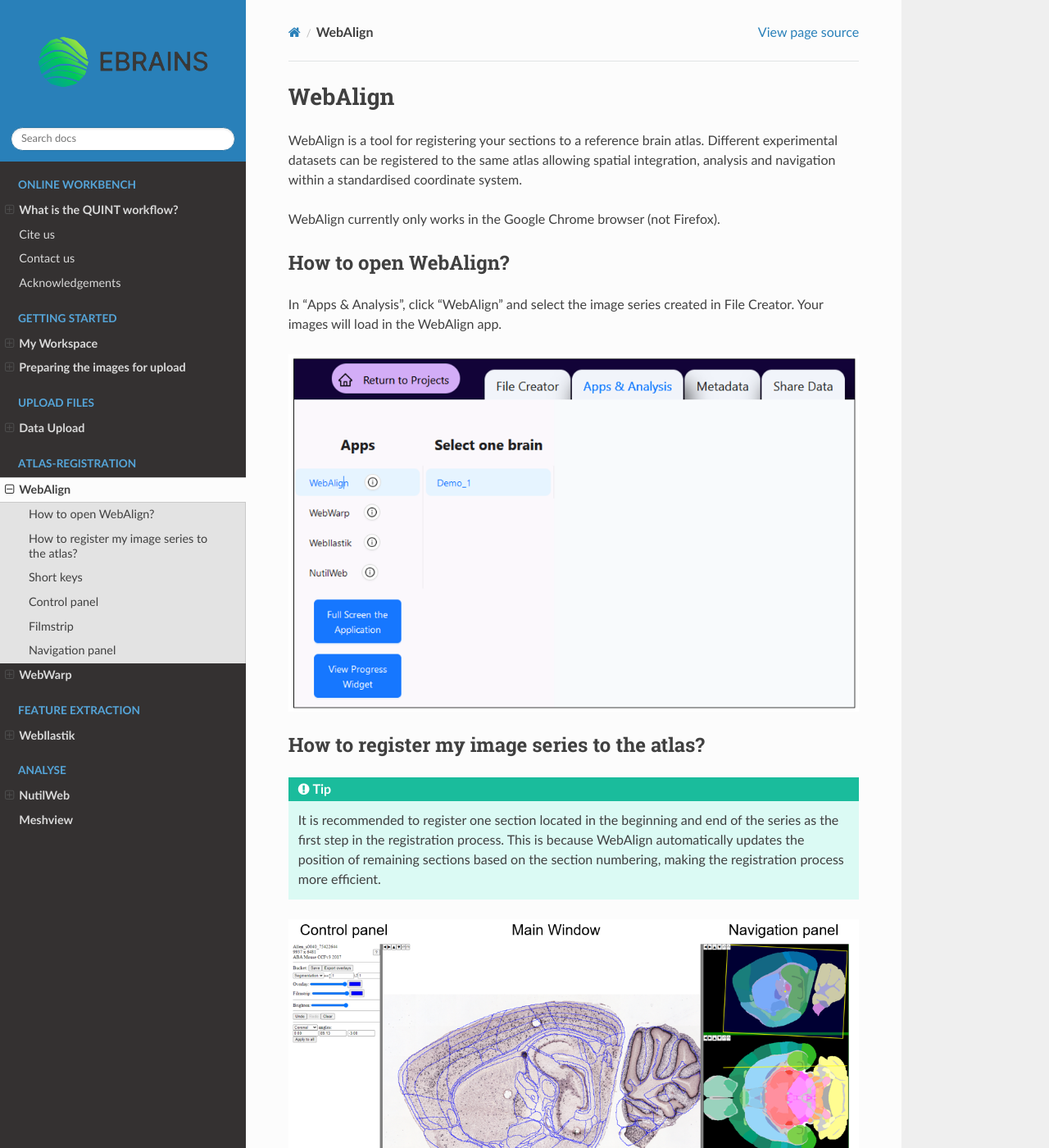
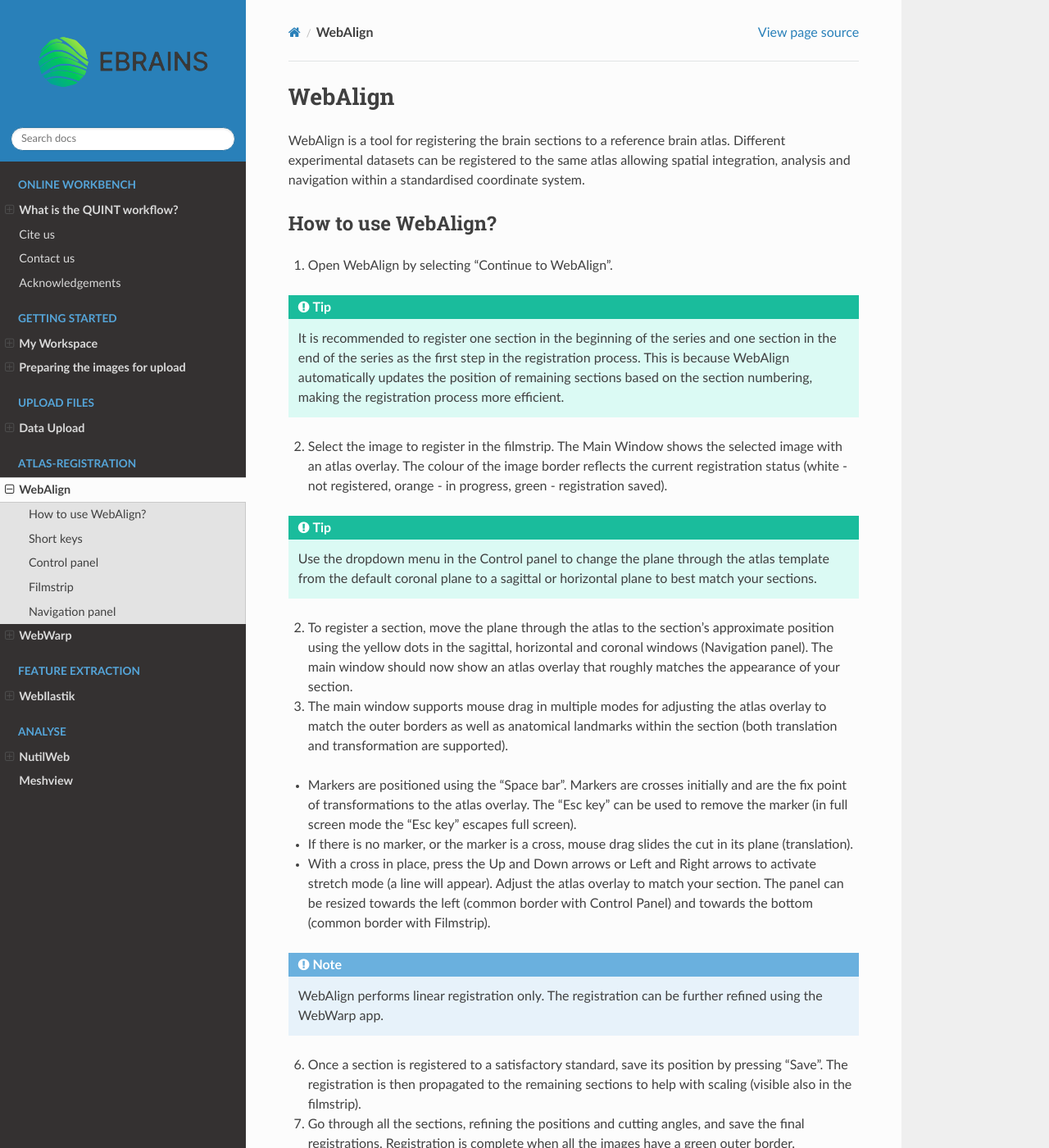
Before and after one commit to Neural-Systems-at-UIO/QUINT_webtools, a Sphinx documentation site: the page built from docs/WebAlign.rst, in a window 1280 px wide and 1400 px high. Shown: the whole window at 82% size. Built offline with Sphinx 7.4.7 and the Read the Docs theme 3.1.0, drawn with Linux system fonts in a browser that asks for light colours; some of the changed text lies outside the part shown.

Commit message:
Update RtD

```diff
--- a/docs/WebAlign.rst
+++ b/docs/WebAlign.rst
@@ -1,26 +1,16 @@
 **WebAlign**
 ============
 
-WebAlign is a tool for registering your sections to a reference brain atlas. Different experimental datasets can be registered to the same atlas allowing spatial integration, analysis and navigation within a standardised coordinate system.
+WebAlign is a tool for registering the brain sections to a reference brain atlas. Different experimental datasets can be registered to the same atlas allowing spatial integration, analysis and navigation within a standardised coordinate system.
 
-.. Warning::
-WebAlign currently only works in the Google Chrome browser (not Firefox).
-
-How to open WebAlign?
-------------------------
-
-In "Apps & Analysis", click "WebAlign" and select the image series created in File Creator. Your images will load in the WebAlign app.
-
-.. image:: images/apps.PNG
-
-How to register my image series to the atlas?
+How to use WebAlign?
 ---------------------------------------------
 
-.. tip::  It is recommended to register one section located in the beginning and end of the series as the first step in the registration process. This is because WebAlign automatically updates the position of remaining sections based on the section numbering, making the registration process more efficient.
+1. Open WebAlign by selecting "Continue to WebAlign".
 
-.. image:: images/WebAlign_updated.PNG
+.. tip::  It is recommended to register one section in the beginning of the series and one section in the end of the series as the first step in the registration process. This is because WebAlign automatically updates the position of remaining sections based on the section numbering, making the registration process more efficient.
 
-1. Select the image to be registered in the filmstrip. The Main Window shows the selected image with an atlas overlay. The colour of the image border reflects the current registration status (white - not registered, orange - in progress, green - registration saved).
+2. Select the image to register in the filmstrip. The Main Window shows the selected image with an atlas overlay. The colour of the image border reflects the current registration status (white - not registered, orange - in progress, green - registration saved).
 
 .. tip:: Use the dropdown menu in the Control panel to change the plane through the atlas template from the default coronal plane to a sagittal or horizontal plane to best match your sections.
 
```
Also changed, not shown: docs/Requirements.rst (+10 -4 lines).
